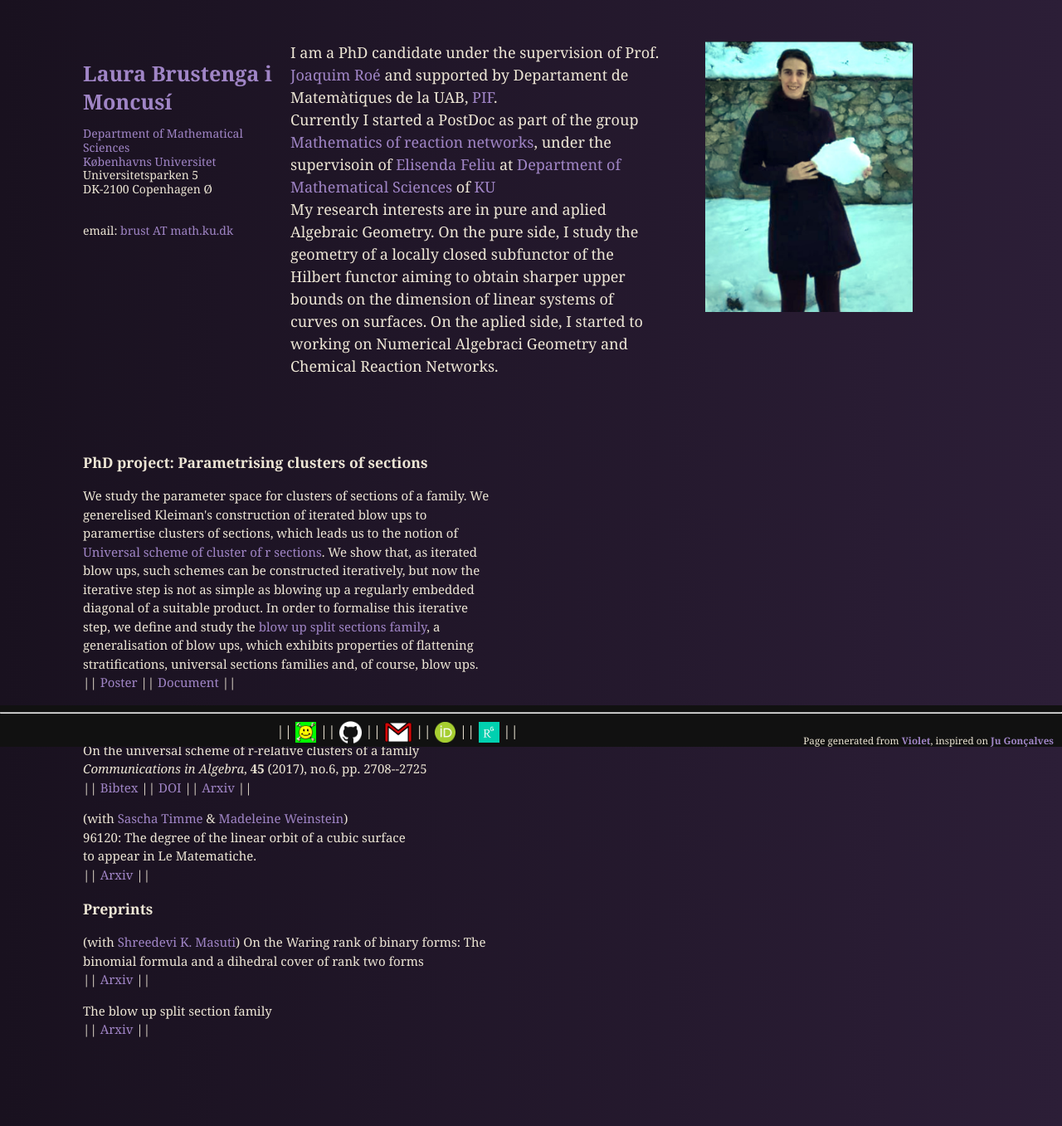
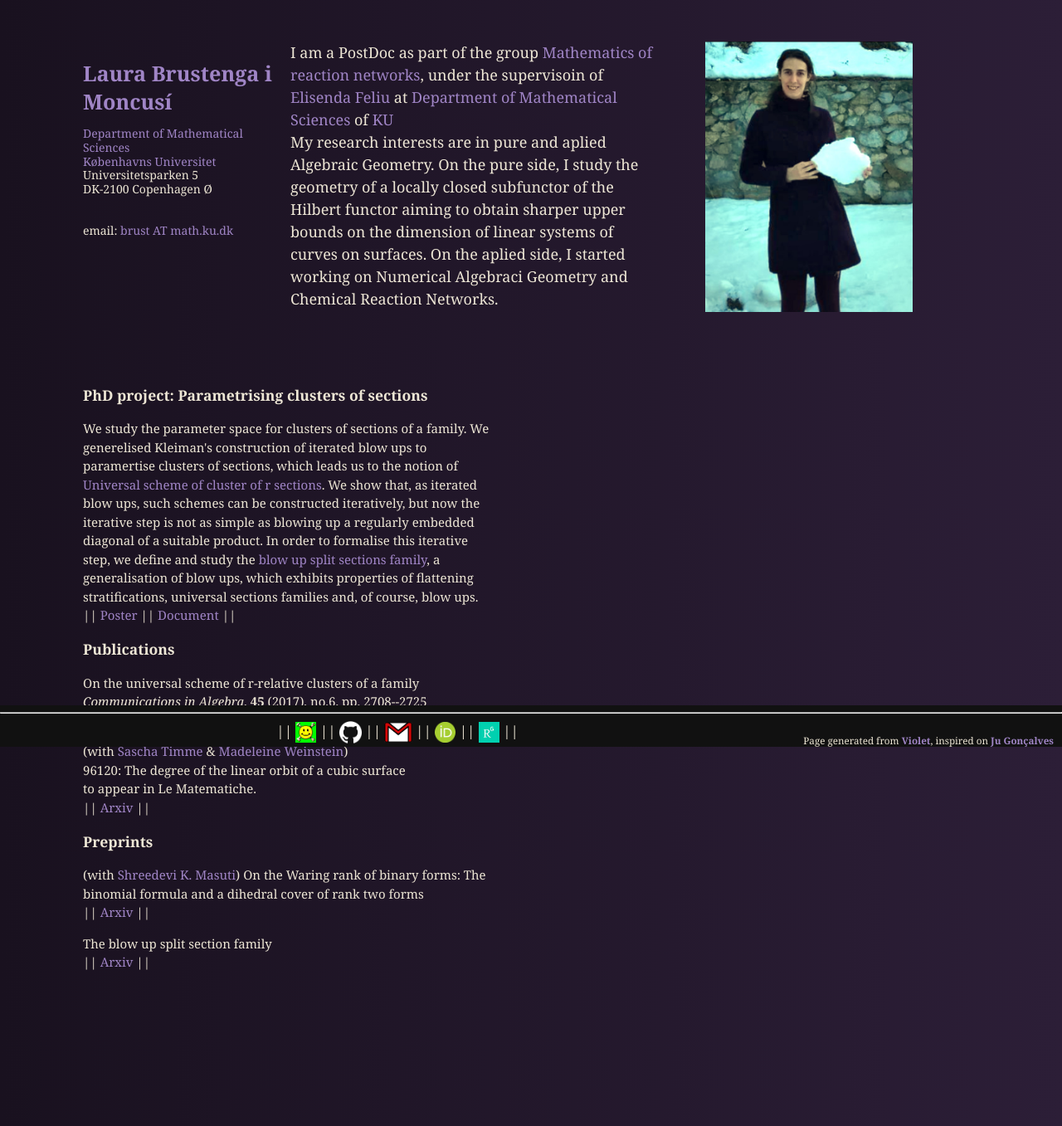
Before and after one commit to LauraBMo/LauraBMo.github.io, a Jekyll site: the page built from index.html, in a window 1280 px wide. Shown: the whole page at 83% size. Built offline with Jekyll 4.4.1, drawn with Linux system fonts in a browser that asks for light colours.

Commit message:
update work
Now I am a PostDoc

```diff
--- a/index.html
+++ b/index.html
@@ -27,14 +27,13 @@ title: Home
 
 <section class="content">
   <p>
-    I am a PhD candidate under the supervision of Prof. <a href="http://www.mat.uab.cat/~jroe/">Joaquim Roé</a> and supported by Departament de Matemàtiques de la UAB, <a href="https://www.uab.cat/web/listado-becas-sin-left-menu/detall-de-l-ajut-1284986965563.html?language=ca&param1=1345703430455&param2=UAB-FATWIRE&tq=personal+investigador+en+formaci%C3%B3">PIF</a>.</br>
-    Currently I started a PostDoc as part of the group <a href="https://www.math.ku.dk/english/research/spt/reaction-networks/">Mathematics of reaction networks</a>,
+    I am a PostDoc as part of the group <a href="https://www.math.ku.dk/english/research/spt/reaction-networks/">Mathematics of reaction networks</a>,
     under the supervisoin of <a href="http://web.math.ku.dk/~efeliu/">Elisenda Feliu</a> at <a href="https://www.math.ku.dk/english/">Department of Mathematical Sciences</a> of <a href="https://www.ku.dk/english/">KU</a>
     <br />
     My research interests are in pure and aplied Algebraic Geometry.
     On the pure side, I study the geometry of a locally closed subfunctor of the Hilbert functor
     aiming to obtain sharper upper bounds on the dimension of linear systems of curves on surfaces.
-    On the aplied side, I started to working on Numerical Algebraci Geometry and Chemical Reaction Networks.<br />
+    On the aplied side, I started working on Numerical Algebraci Geometry and Chemical Reaction Networks.<br />
   </p>
 </section>
 
```
